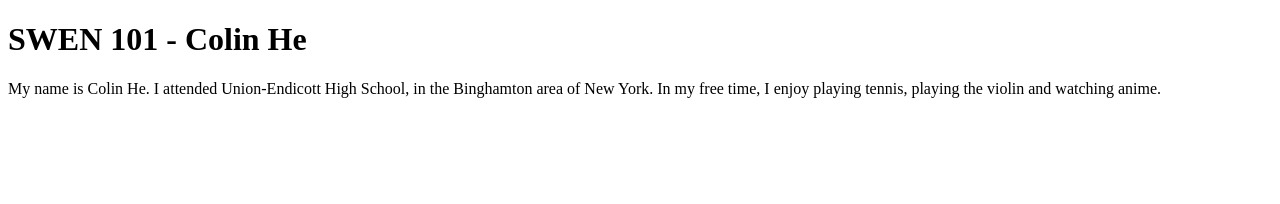
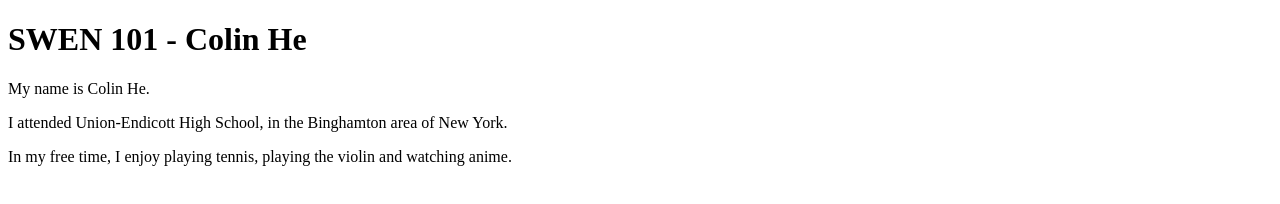
Before and after one commit to ColinGHe/ColinGHe.github.io, a plain HTML site: page index.html in a window 1280 px wide. Drawn offline with Linux system fonts and the light colour scheme.

Commit message:
Paragraphs

```diff
--- a/index.html
+++ b/index.html
@@ -5,7 +5,8 @@
     </head>
     <body>
         <h1>SWEN 101 - Colin He</h1>
-        <p>My name is Colin He. I attended Union-Endicott High School, in the Binghamton area of New York.
-            In my free time, I enjoy playing tennis, playing the violin and watching anime.</p>
+        <p>My name is Colin He.</p>
+        <p>I attended Union-Endicott High School, in the Binghamton area of New York.</p>
+        <p>In my free time, I enjoy playing tennis, playing the violin and watching anime.</p>
     </body>
 </html>
```
